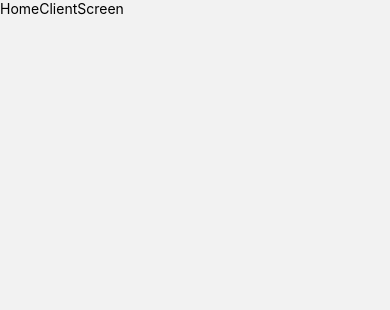
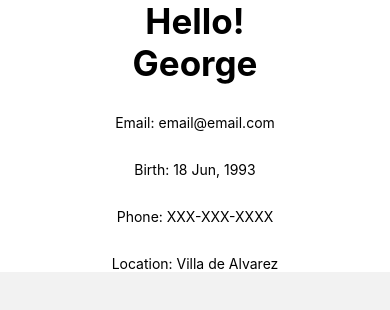
Before and after one commit to BrightCoders-Institute/proyecto-final-oppenbarbies, a React Native app in the folder CtasApp/: screen /HomeClient in a window 390 px wide. Shown: the top 310 px of the page. Built offline with nearby package versions, Linux system fonts and the light colour scheme.

Commit message:
Create a new view on HomeClientScreen.tsx
Created a new HomeClientScreenStyles.ts file to add styles to the new view
Added some text to simulate the Hello and name message, and also the data details from that user
Changed color.ts name to Color.ts

```diff
--- a/CtasApp/src/navigation/StackNavigation.tsx
+++ b/CtasApp/src/navigation/StackNavigation.tsx
@@ -14,7 +14,7 @@ import HomeProviderScreen from '../screens/HomeProviderScreen';
 const Stack = createNativeStackNavigator();
 const StackNavigation: React.FC = () =>{
   return (
-    <Stack.Navigator initialRouteName='ProfileClient'>
+    <Stack.Navigator initialRouteName='HomeClient'>
       <Stack.Screen name="Splash" component={SplashScreen} options={{headerShown: false}}/>
       <Stack.Screen name="Welcome" component={WelcomeScreen} options={{headerShown: false}}/>
       <Stack.Screen name="SignIn" component={SignInScreen} options={{headerShown: false}}/>
--- a/CtasApp/src/screens/HomeClientScreen.tsx
+++ b/CtasApp/src/screens/HomeClientScreen.tsx
@@ -1,13 +1,23 @@
 import React from 'react'
-import {View, Text} from 'react-native'
+import {View, Text, SafeAreaView} from 'react-native'
+import HomeClientScreenStyles from '../styles/HomeClientScreenStyles'
 
 type Props = {}
 
 const HomeClientScreen: React.FC<Props> = () => {
   return (
-    <View>
-      <Text>HomeClientScreen</Text>
-    </View>
+    <SafeAreaView style={HomeClientScreenStyles.body}>
+      <View style={HomeClientScreenStyles.nameContainer}>
+        <Text style={HomeClientScreenStyles.name}>Hello!</Text>
+        <Text style={HomeClientScreenStyles.name}>George</Text>
+      </View>
+      <View style={HomeClientScreenStyles.detailsContainer}>
+        <Text style={HomeClientScreenStyles.details}>Email: email@email.com</Text>
+        <Text style={HomeClientScreenStyles.details}>Birth: 18 Jun, 1993</Text>
+        <Text style={HomeClientScreenStyles.details}>Phone: XXX-XXX-XXXX</Text>
+        <Text style={HomeClientScreenStyles.details}>Location: Villa de Alvarez</Text>
+      </View>
+    </SafeAreaView>
   )
 }
 
--- /dev/null
+++ b/CtasApp/src/styles/HomeClientScreenStyles.ts
@@ -0,0 +1,26 @@
+import {StyleSheet} from 'react-native';
+import Colors from './colors/Colors';
+
+const HomeClientScreenStyles = StyleSheet.create({
+  body:{
+    backgroundColor: Colors.white,
+  },
+  nameContainer: {
+    alignItems: 'center',
+  },
+  detailsContainer: {
+    alignItems: 'center',
+    gap: 30,
+    marginTop: 30,
+  },
+  name: {
+    fontWeight: 'bold',
+    fontSize: 35,
+    color: Colors.black,
+  },
+  details: {
+    color: Colors.black,
+  },
+});
+
+export default HomeClientScreenStyles;
```
